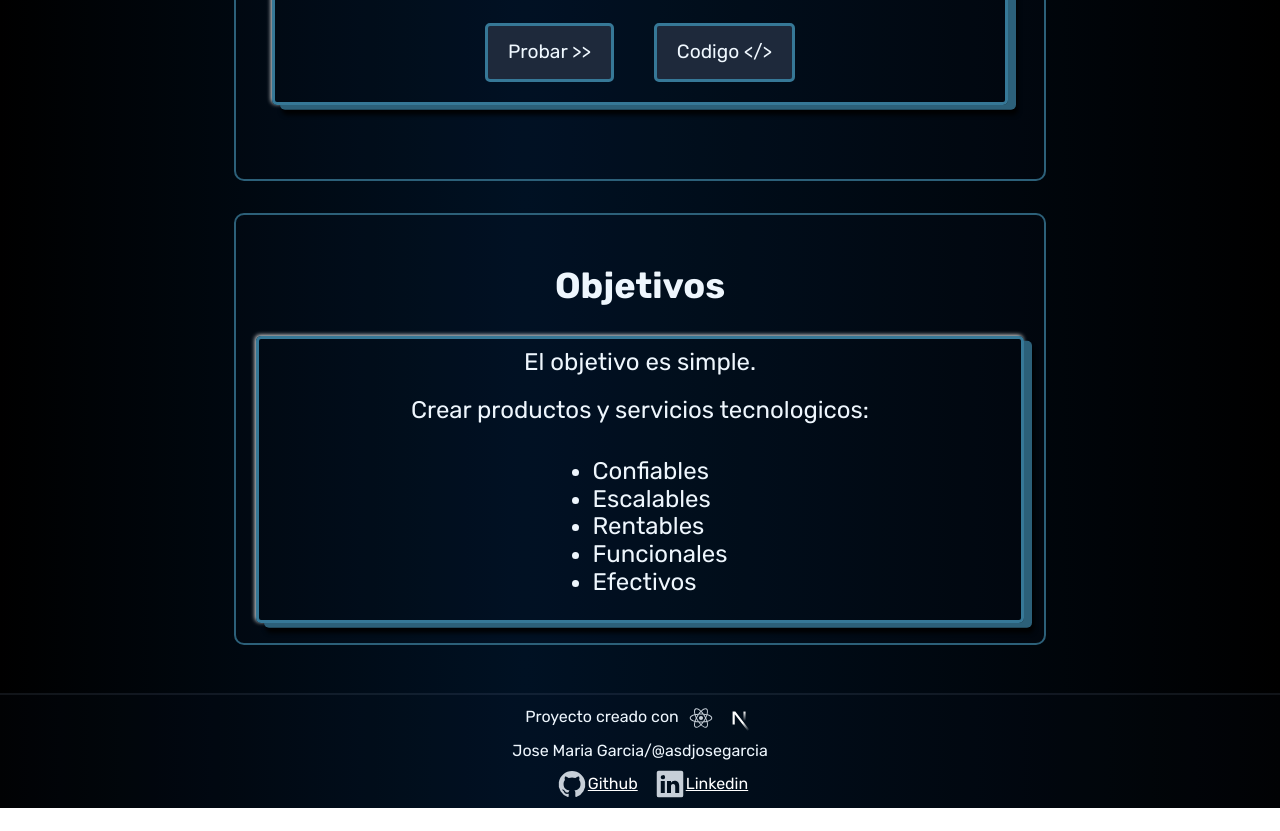
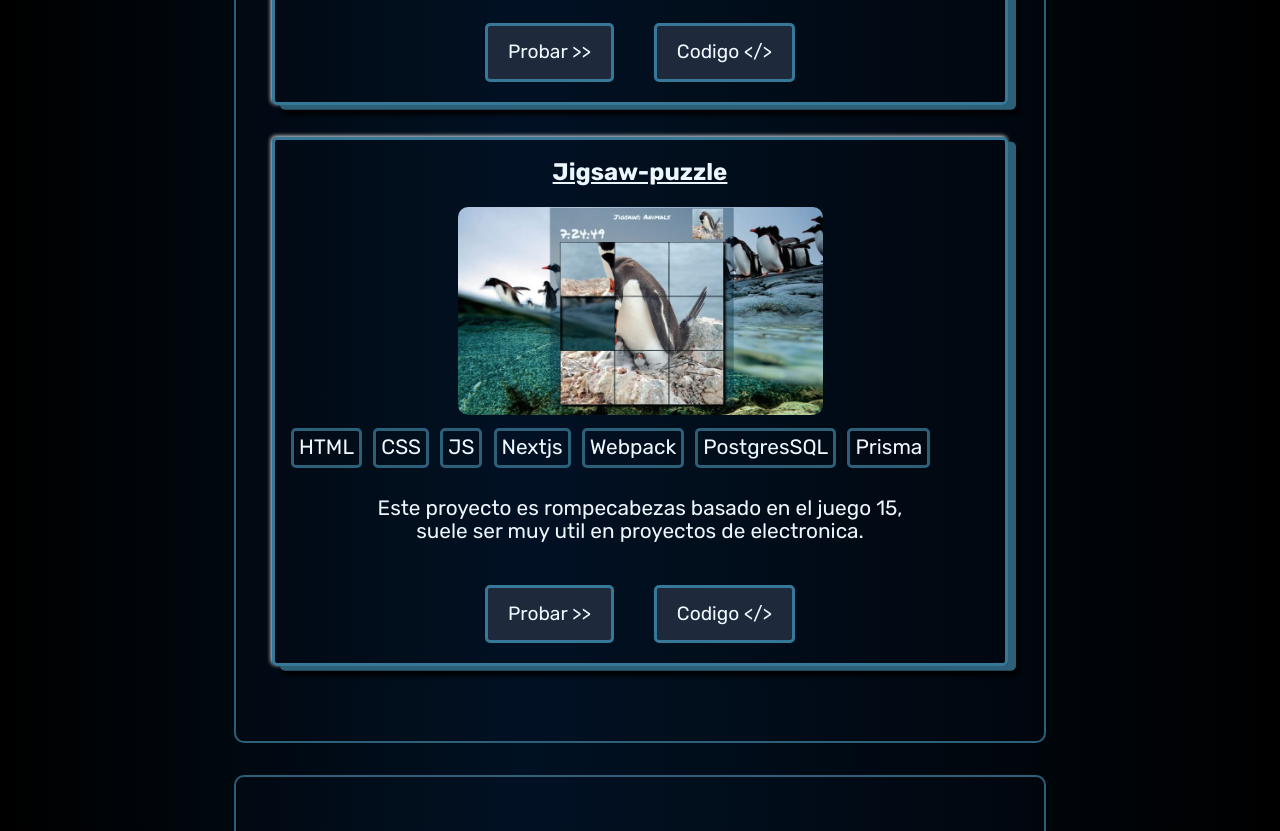
Before and after one commit to asdjosegarcia/portafolios, a Next.js app: page / in a window 1280 px wide. Shown: the part 3920-4751 px from the top of the page. Before the commit the page ends 4728 px from the top, so only its background shows below. Built offline with nearby package versions, Linux system fonts and the light colour scheme.

Commit message:
add jigsaw to proyects fix proyectsSection styles

```diff
--- a/src/app/containers/ProyectsSection.css
+++ b/src/app/containers/ProyectsSection.css
@@ -47,6 +47,9 @@
 .card__button:hover{
     background-color: #0f172a;
 }
+.proyect__card{
+    width: 100%;
+}
 .proyect__card img{
     width: 50%;
     border-radius: 10px;
@@ -58,6 +61,7 @@
 }
 .proyect__card .proyect__skills__container{
     display: flex;
+    flex-wrap: wrap;
     margin: 0  1rem ;
 
 
--- a/src/app/containers/ProyectsSection.jsx
+++ b/src/app/containers/ProyectsSection.jsx
@@ -10,18 +10,39 @@ const ProyectsSection = () => {
           <div className='proyect__card'>
             {/* ley de hom */}
             <h2 className='card__title'>Ley de ohm</h2>
-            <img src="/img/ley-de-ohm_preview.jpg" alt="" />
+            <img src="/img/ley-de-ohm_preview.jpg" layout="fill" alt="" />
             <div className='proyect__skills__container'>
               <p className='proyect__skills'>JS</p>
               <p className='proyect__skills'>HTML</p>
               <p className='proyect__skills'>CSS</p>
               <p className='proyect__skills'>Webpack</p>
             </div>
-            <p>Este proyecto es una calculadora de la ley de ohm,<br/> suele ser muy util en proyectos de electronica.</p>
+            <p>Este proyecto es una calculadora de la ley de ohm,<br /> suele ser muy util en proyectos de electronica.</p>
             <a href="https://asdjosegarcia.github.io/ley-de-ohm/" target="_blank">
               <button className='card__button'>{"Probar  >>"}</button>
             </a>
             <a href="https://github.com/asdjosegarcia/ley-de-ohm/" target="_blank">
+              <button className='card__button'>{"Codigo  </>"}</button>
+            </a>
+          </div>
+          <div className='proyect__card'>
+            {/* ley de hom */}
+            <h2 className='card__title'>Jigsaw-puzzle</h2>
+            <img src="/img/jigsaw-preview.jpg"  alt="" />
+            <div className='proyect__skills__container'>
+              <p className='proyect__skills'>HTML</p>
+              <p className='proyect__skills'>CSS</p>
+              <p className='proyect__skills'>JS</p>
+              <p className='proyect__skills'>Nextjs</p>
+              <p className='proyect__skills'>Webpack</p>
+              <p className='proyect__skills'>PostgresSQL</p>
+              <p className='proyect__skills'>Prisma</p>
+            </div>
+            <p>Este proyecto es rompecabezas basado en el juego 15,<br /> suele ser muy util en proyectos de electronica.</p>
+            <a href="https://jigsaw-asdjosegarcia.vercel.app/" target="_blank">
+              <button className='card__button'>{"Probar  >>"}</button>
+            </a>
+            <a href="https://github.com/asdjosegarcia/jigsaw-puzzle/" target="_blank">
               <button className='card__button'>{"Codigo  </>"}</button>
             </a>
           </div>
```
Also changed, not shown: public/img/jigsaw-preview.jpg (added).
